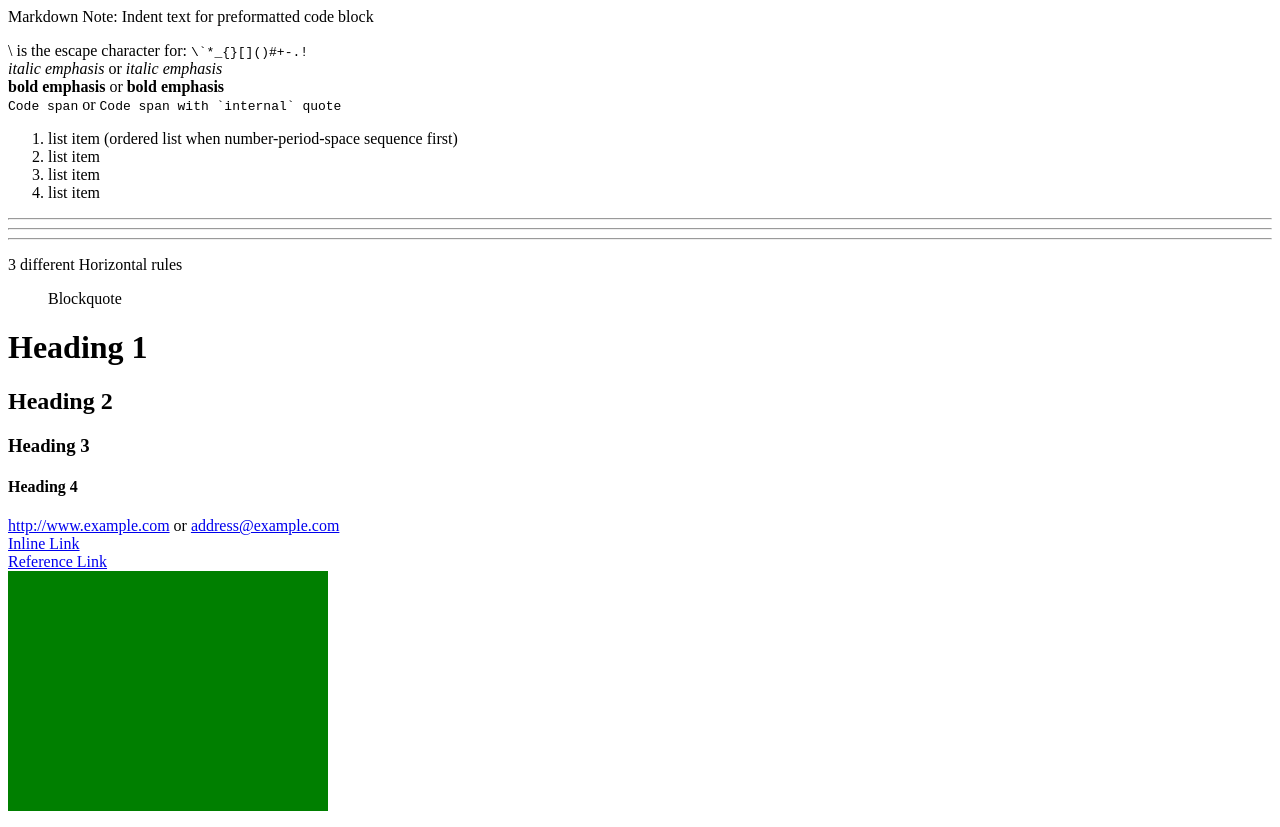
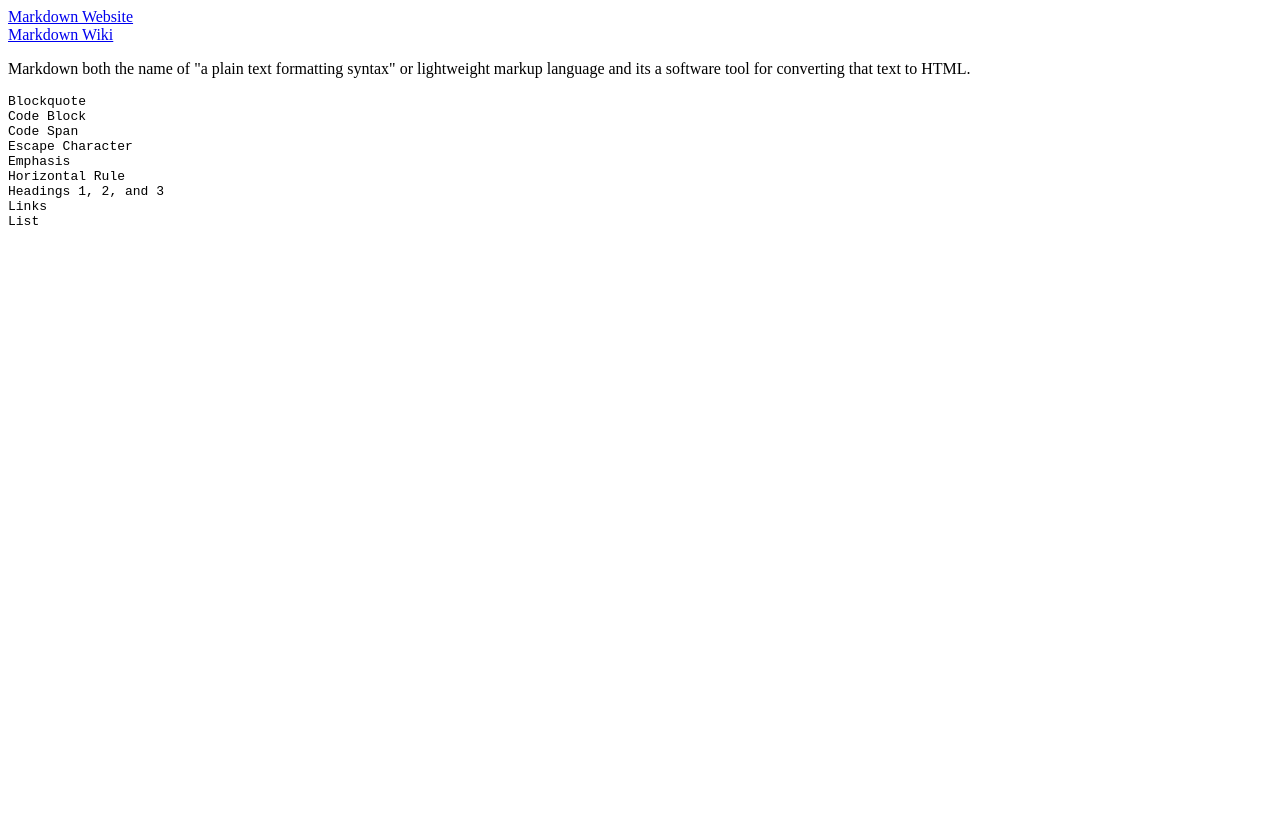
Before and after one commit to gardnerelmer/gardnerelmer.github.io, a plain HTML site: page markdown.html in a window 1280 px wide. After the commit the page ends 800 px from the top, so only its background shows below. Drawn offline with Linux system fonts and the light colour scheme.

Commit message:
HTML update

```diff
--- a/markdown.html
+++ b/markdown.html
@@ -1,38 +1,23 @@
-<p>Markdown Note: Indent text for preformatted code block</p>
+<html>
 
-<p>\ is the escape character for: <code>\`*_{}[]()#+-.!</code> <br />
-<em>italic emphasis</em> or <em>italic emphasis</em> <br />
-<strong>bold emphasis</strong> or <strong>bold emphasis</strong> <br />
-<code>Code span</code> or <code>Code span with `internal`  quote</code>  </p>
+<title>Markdown</title>
+<a href="https://daringfireball.net/projects/markdown/">Markdown Website</a><br />
+<a href="https://en.wikipedia.org/wiki/Markdown">Markdown Wiki</a>
 
-<ol>
-<li>list item (ordered list when number-period-space sequence first)</li>
-<li>list item </li>
-<li>list item</li>
-<li>list item</li>
-</ol>
 
-<hr />
+<p>
+Markdown both the name of "a plain text formatting syntax" or lightweight markup language and its a software tool for converting that text to HTML.
+</p>
 
-<hr />
-
-<hr />
-
-<p>3 different Horizontal rules</p>
-
-<blockquote>
-  <p>Blockquote</p>
-</blockquote>
-
-<h1>Heading 1</h1>
-
-<h2>Heading 2</h2>
-
-<h3>Heading 3</h3>
-
-<h4>Heading 4</h4>
-
-<p><a href="http://www.example.com">http://www.example.com</a>  or <a href="&#x6D;&#x61;&#x69;&#x6C;t&#x6F;:&#x61;d&#x64;&#114;&#x65;&#115;&#115;&#64;&#x65;&#120;&#x61;&#109;&#112;l&#x65;&#46;&#x63;o&#109;">&#x61;d&#x64;&#114;&#x65;&#115;&#115;&#64;&#x65;&#120;&#x61;&#109;&#112;l&#x65;&#46;&#x63;o&#109;</a> <br />
-<a href="http://www.example.com" title="Inline">Inline Link</a> <br />
-<a href="http://www.example.com" title="Reference">Reference Link</a> <br />
-<img src="files/image.png" alt="Ex2" title="Image, Implicit Reference" /></p>
+<pre>
+Blockquote
+Code Block
+Code Span
+Escape Character
+Emphasis
+Horizontal Rule
+Headings 1, 2, and 3
+Links
+List
+</pre>
+</html>
```
Also changed, not shown: index.html (+4 -1 lines).
